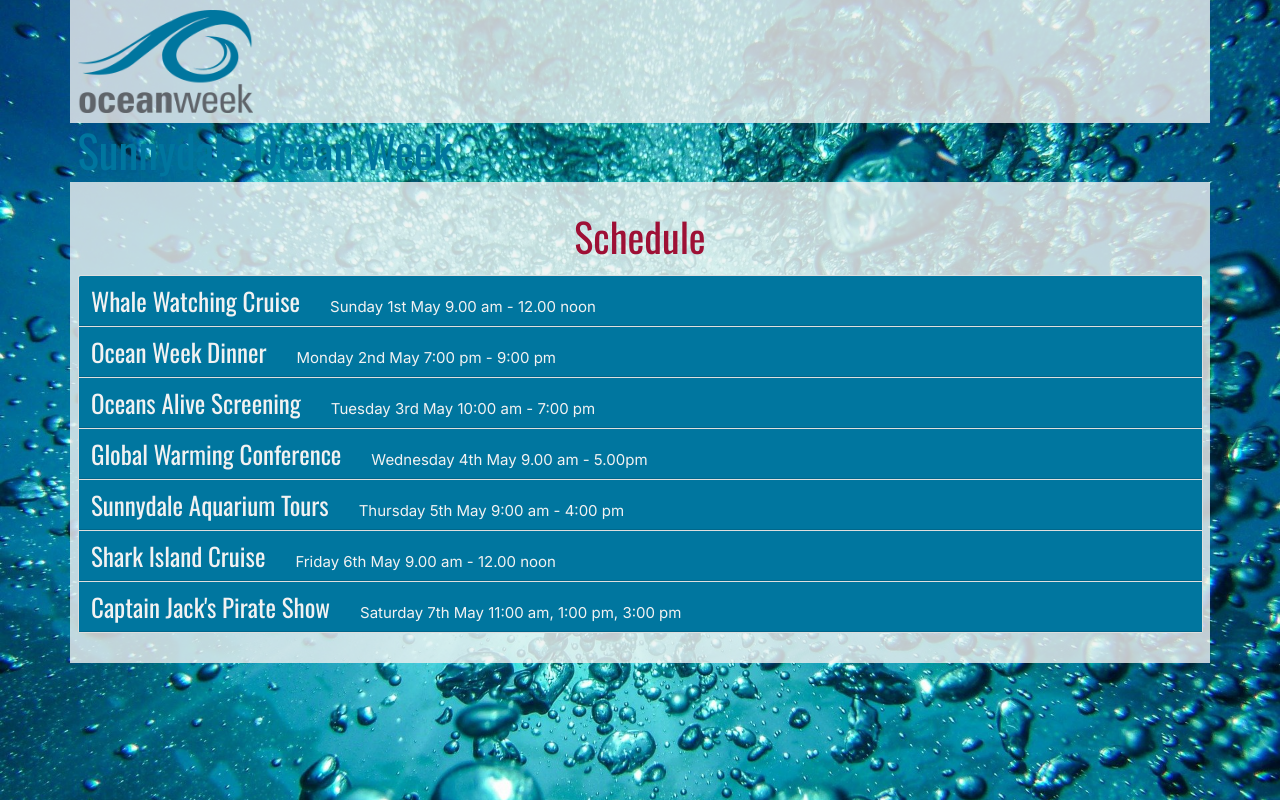
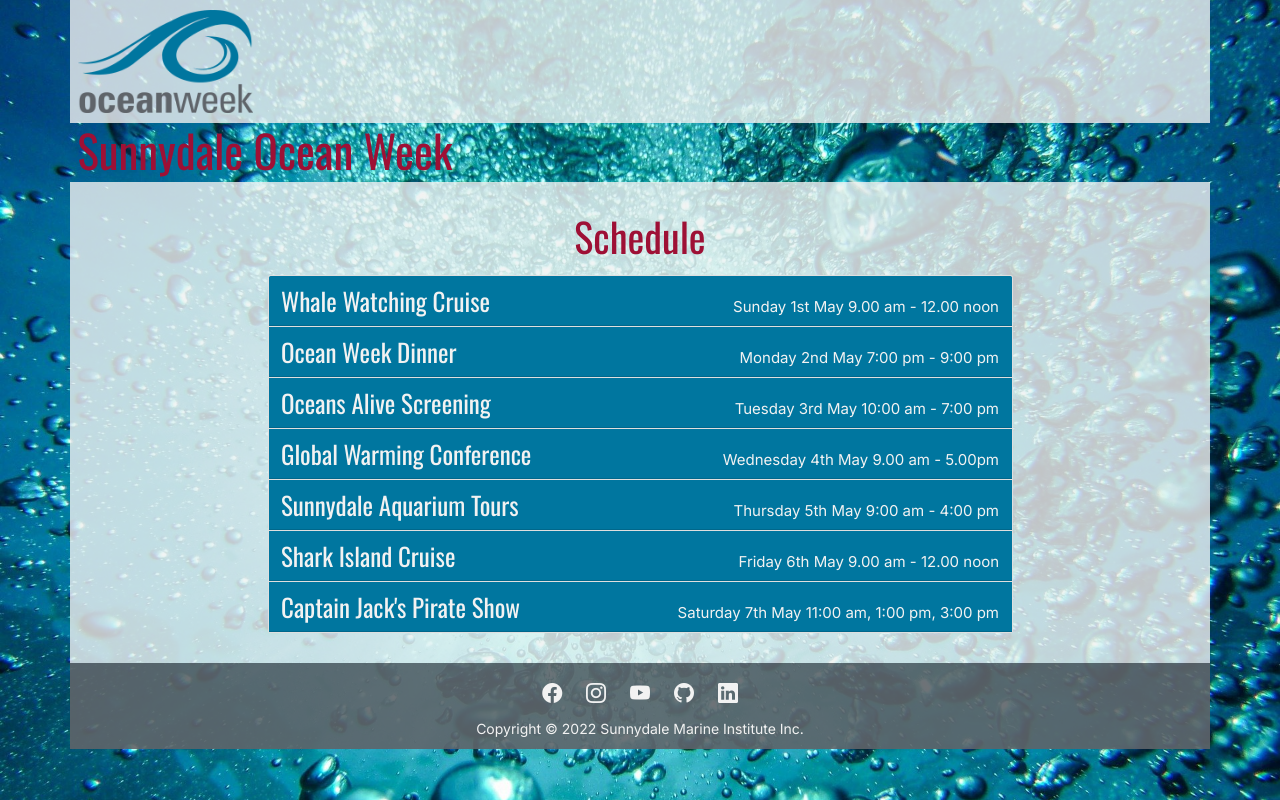
Before and after one commit to barrosdaniel/ocean-week, a plain HTML site: page index.html in a window 1280 px wide. Drawn offline with nearby package versions, Linux system fonts and the light colour scheme.

Commit message:
feature: Add Footer.

```diff
--- a/css/styles.css
+++ b/css/styles.css
@@ -42,6 +42,7 @@ a:hover {
   --white: #F2F2F2;
 
   --background-transparent: rgba(242, 242, 242, 0.8);
+  --gray-transparent: rgba(95, 100, 106, 0.9);
 }
 
 /* ===============================================
@@ -104,8 +105,16 @@ STYLES
 
 
 /* Footer */
+.footer {
+  background-color: var(--gray-transparent);
+  color: var(--white);
+  font-size: 1.4rem;
+}
+
+.footer__icon {
+  cursor: pointer;
+  font-size: 2rem;
+}
 
 
-h1 {
-  color: var(--primary);
-}
+h1 {}
--- a/index.html
+++ b/index.html
@@ -11,6 +11,8 @@
     rel="stylesheet"
     integrity="sha384-EVSTQN3/azprG1Anm3QDgpJLIm9Nao0Yz1ztcQTwFspd3yD65VohhpuuCOmLASjC"
     crossorigin="anonymous">
+  <link rel="stylesheet"
+    href="https://cdn.jsdelivr.net/npm/bootstrap-icons@1.8.1/font/bootstrap-icons.css">
   <link rel="stylesheet" href="css/styles.css">
 </head>
 
@@ -33,7 +35,8 @@
         <h2 class="schedule__title col-12 mb-4 display-3 text-center">Schedule
         </h2>
 
-        <div class="accordion" id="accordionSchedule">
+        <div class="accordion col-lg-10 col-xl-8 col-xxl-6 mx-auto"
+          id="accordionSchedule">
           <div class="accordion-item">
             <h2 class="accordion-header" id="headingOne">
               <button class="accordion-button schedule__button fs-1"
@@ -41,7 +44,7 @@
                 data-bs-target="#collapseOne" aria-expanded="true"
                 aria-controls="collapseOne">
                 Whale Watching Cruise<span
-                  class="schedule__time h4 ms-3 ms-md-4 ms-lg-5 mb-0">Sunday
+                  class="schedule__time h4 ms-auto mb-0">Sunday
                   1st May 9.00 am - 12.00 noon</span>
               </button>
             </h2>
@@ -66,7 +69,7 @@
                 data-bs-target="#collapseTwo" aria-expanded="true"
                 aria-controls="collapseTwo">
                 Ocean Week Dinner<span
-                  class="schedule__time h4 ms-3 ms-md-4 ms-lg-5 mb-0">Monday 2nd
+                  class="schedule__time h4 ms-auto mb-0">Monday 2nd
                   May 7:00 pm - 9:00 pm</span>
               </button>
             </h2>
@@ -92,7 +95,7 @@
                 data-bs-target="#collapseThree" aria-expanded="true"
                 aria-controls="collapseThree">
                 Oceans Alive Screening<span
-                  class="schedule__time h4 ms-3 ms-md-4 ms-lg-5 mb-0">Tuesday
+                  class="schedule__time h4 ms-auto mb-0">Tuesday
                   3rd May 10:00 am - 7:00 pm</span>
               </button>
             </h2>
@@ -117,7 +120,7 @@
                 data-bs-target="#collapseFour" aria-expanded="true"
                 aria-controls="collapseFour">
                 Global Warming Conference<span
-                  class="schedule__time h4 ms-3 ms-md-4 ms-lg-5 mb-0">Wednesday
+                  class="schedule__time h4 ms-auto mb-0">Wednesday
                   4th May 9.00 am - 5.00pm</span>
               </button>
             </h2>
@@ -142,7 +145,7 @@
                 data-bs-target="#collapseFive" aria-expanded="true"
                 aria-controls="collapseFive">
                 Sunnydale Aquarium Tours<span
-                  class="schedule__time h4 ms-3 ms-md-4 ms-lg-5 mb-0">Thursday
+                  class="schedule__time h4 ms-auto mb-0">Thursday
                   5th May 9:00 am - 4:00 pm</span>
               </button>
             </h2>
@@ -166,7 +169,7 @@
                 data-bs-target="#collapseSix" aria-expanded="true"
                 aria-controls="collapseSix">
                 Shark Island Cruise<span
-                  class="schedule__time h4 ms-3 ms-md-4 ms-lg-5 mb-0">Friday 6th
+                  class="schedule__time h4 ms-auto mb-0">Friday 6th
                   May 9.00 am - 12.00 noon</span>
               </button>
             </h2>
@@ -191,7 +194,7 @@
                 data-bs-target="#collapseSeven" aria-expanded="true"
                 aria-controls="collapseSeven">
                 Captain Jack's Pirate Show<span
-                  class="schedule__time h4 ms-3 ms-md-4 ms-lg-5 mb-0">Saturday
+                  class="schedule__time h4 ms-auto mb-0">Saturday
                   7th May 11:00 am, 1:00 pm, 3:00 pm</span>
               </button>
             </h2>
@@ -216,6 +219,21 @@
 
       </section>
 
+      <footer class="row footer pt-4">
+        <div class="col-sm-2"></div>
+        <div class="col-sm-8 text-center">
+          <div class="footer__icons mb-3">
+            <i class="bi bi-facebook footer__icon mx-3"></i>
+            <i class="bi bi-instagram footer__icon mx-3"></i>
+            <i class="bi bi-youtube footer__icon mx-3"></i>
+            <i class="bi bi-github footer__icon mx-3"></i>
+            <i class="bi bi-linkedin footer__icon mx-3"></i>
+          </div>
+          <p>Copyright &copy; 2022 Sunnydale Marine Institute Inc.</p>
+        </div>
+        <div class="col-sm-2"></div>
+      </footer>
+
     </div>
 
 
```
